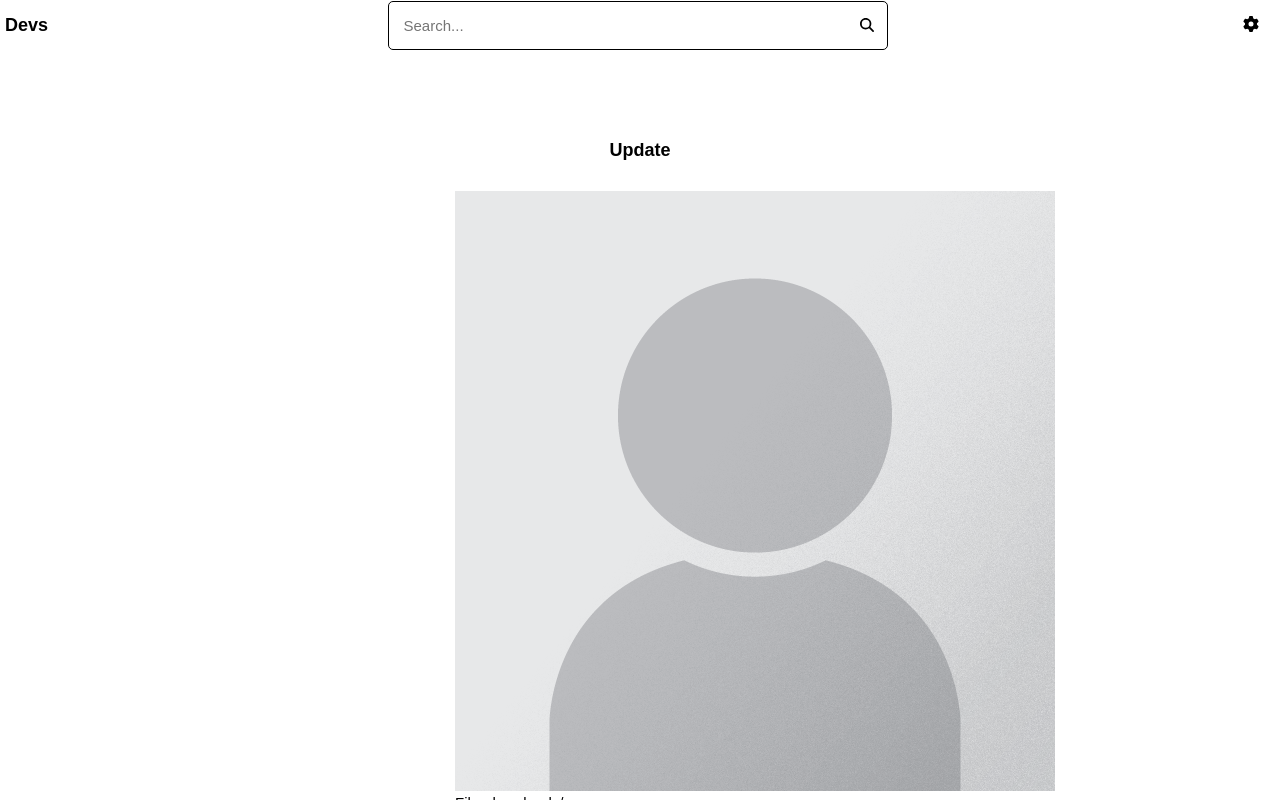
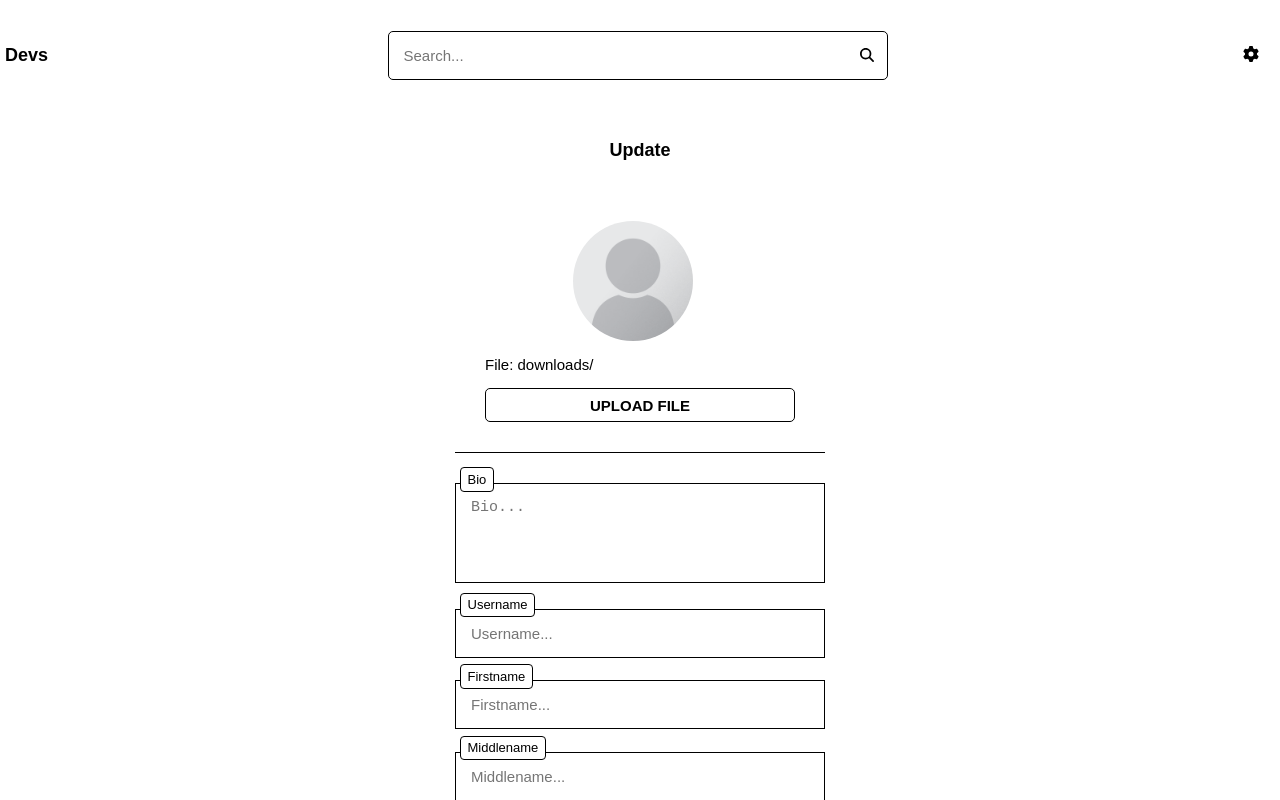
Before and after one commit to jinshin19/devs, a React (Vite) app in the folder client/: page /update/1 in a window 1280 px wide. Built offline with nearby package versions, Linux system fonts and the light colour scheme.

Commit message:
New Styles

```diff
--- a/client/src/index.css
+++ b/client/src/index.css
@@ -15,6 +15,7 @@ body {
   width: 100%;
 }
 
+textarea,
 input {
   width: 100%;
   padding: 1em;
@@ -30,6 +31,8 @@ button {
   background: transparent;
   border: 1px solid black;
   border-radius: 5px;
+  font-weight: 600;
+  text-transform: uppercase;
 }
 
 /* default display flex */
@@ -37,7 +40,10 @@ button {
 .wrapper .form-wrapper form .label-wrapper label .password-wrapper,
 .wrapper nav,
 .wrapper .search-wrapper,
-.devs-container {
+.devs-container,
+.wrapper .update-container .form-wrapper form .image-wrapper,
+.wrapper .update-container .form-wrapper form .label-wrapper .input-wrapper,
+.wrapper .update-container .form-wrapper form .label-wrapper .input-wrapper .inputs {
   display: flex;
   flex-direction: row;
   flex-wrap: wrap;
@@ -60,7 +66,11 @@ button {
 .wrapper .about-wrapper .title-wrapper,
 .wrapper .about-wrapper .content-wrapper,
 .wrapper nav,
-.devs-container,
+.wrapper .devs-container,
+.wrapper .update-container,
+.wrapper .update-container .form-wrapper form .image-wrapper,
+.wrapper .update-container .form-wrapper form .image-wrapper label,
+.wrapper .update-container .form-wrapper form .label-wrapper .add-wrapper,
 .wrapper footer {
   width: 100%;
 }
@@ -180,7 +190,8 @@ button {
 }
 
 /* Nav */
-.index-wrapper {
+.index-wrapper,
+.update-wrapper {
   display: block;
   padding: 2em 0;
 }
@@ -258,3 +269,105 @@ button {
   text-align: center;
   margin-top: 5em;
 }
+
+/* Update */
+.update-wrapper::-webkit-scrollbar {
+  width: 0px;
+}
+.update-wrapper {
+  max-height: 600;
+  overflow-y: auto;
+}
+
+.wrapper .update-container {
+  margin-top: -2em;
+}
+
+.wrapper .update-container .form-wrapper {
+  margin: auto;
+}
+
+.wrapper .update-container .form-wrapper form .image-wrapper {
+  padding: 2em;
+  margin-bottom: 2em;
+  border-bottom: 1px solid;
+  flex-direction: column;
+}
+
+.wrapper .update-container .form-wrapper form .image-wrapper .image-container {
+  margin-right: 1em;
+}
+
+.wrapper .update-container .form-wrapper form .image-wrapper .image-container,
+.wrapper .update-container .form-wrapper form .image-wrapper .image-container img {
+  width: 120px;
+  height: 120px;
+  border-radius: 50em;
+}
+
+.wrapper .update-container .form-wrapper form .image-wrapper label {
+  display: block;
+}
+
+.wrapper .update-container .form-wrapper form .image-wrapper label p:nth-child(1) {
+  margin: 1em 0;
+}
+
+.wrapper .update-container .form-wrapper form .image-wrapper label p:nth-child(2) {
+  display: block;
+  width: 100%;
+  border: 1px solid;
+  padding: .5em;
+  border-radius: 5px;
+  font-weight: 600;
+  text-transform: uppercase;
+  /* margin-top: 1em; */
+  text-align: center;
+}
+
+.wrapper .update-container .form-wrapper form .label-wrapper label textarea::-webkit-scrollbar {
+  width: 0;
+}
+
+.wrapper .update-container .form-wrapper form .label-wrapper label textarea {
+  max-height: 100px;
+  height: 100px;
+  border: 1px solid;
+  resize: none;
+  overflow-y: auto;
+}
+
+.update-wrapper footer {
+  margin-top: 1em;
+}
+
+/* Social Links */
+.wrapper .update-container .form-wrapper form .label-wrapper .input-wrapper {
+  border-radius: 5px;
+}
+
+
+.wrapper .update-container .form-wrapper form .label-wrapper .input-wrapper .inputs {
+  /* background: red; */
+  margin: .5em 0;
+}
+
+.wrapper .update-container .form-wrapper form .label-wrapper .input-wrapper .inputs input {
+  flex: 1;
+  border: 1px solid black;
+  margin: 0 .5em;
+  border-radius: 5px;
+}
+
+.wrapper .update-container .form-wrapper form .label-wrapper .input-wrapper .inputs button {
+  padding: 1em;
+  margin: 0;
+}
+
+.wrapper .update-container .form-wrapper form .label-wrapper .add-wrapper {
+  padding: 1em 0;
+}
+
+.wrapper .update-container .form-wrapper form .label-wrapper .add-wrapper button {
+  width: 100%;
+}
```
